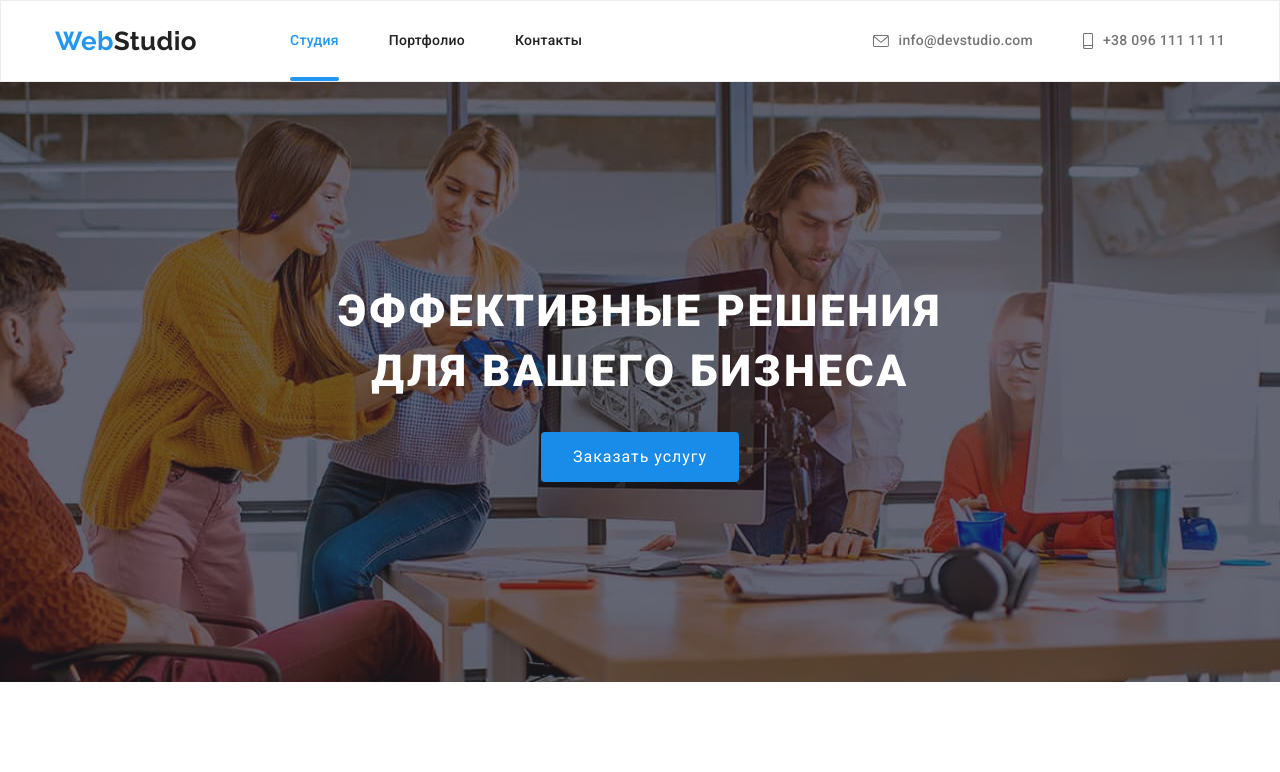
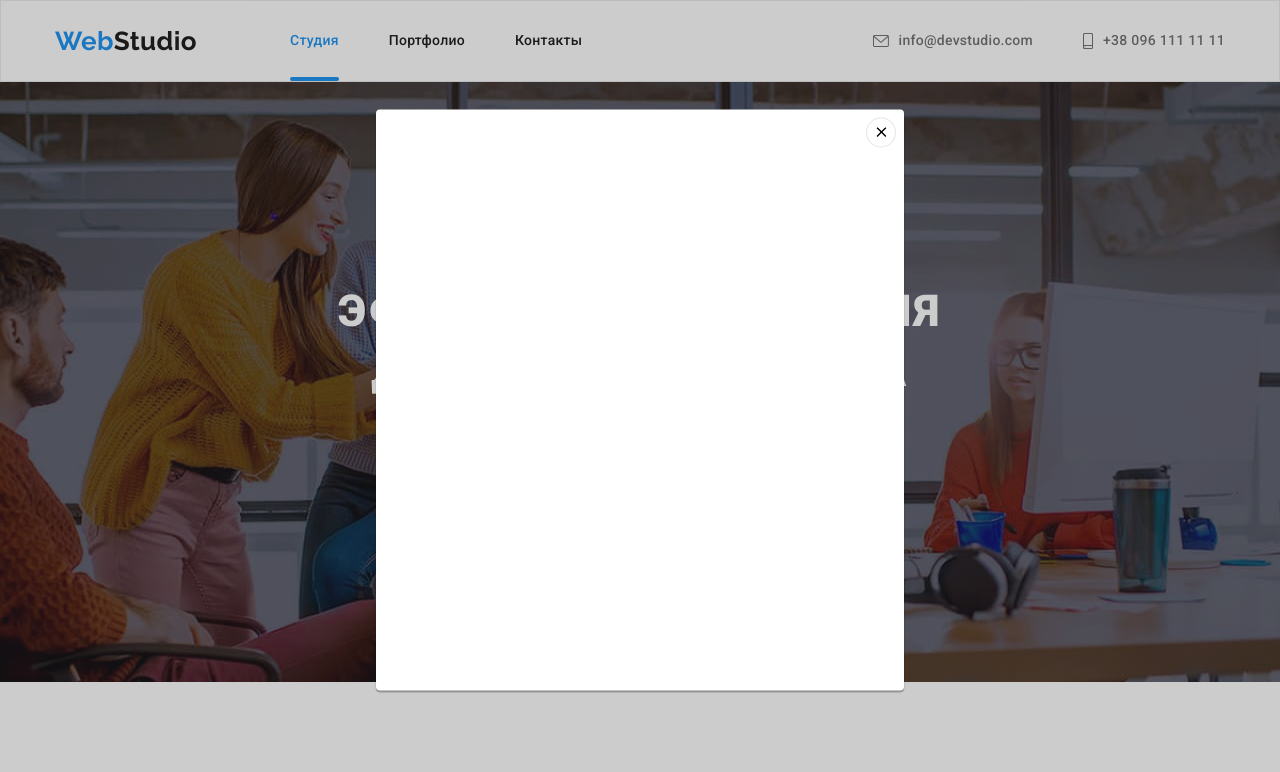
Before and after one commit to Olegstad/goit-markup-hw-05, a plain HTML site: page index.html in a window 1280 px wide. Both pictures are taken after a click on the button "Заказать услугу". Shown: the top 772 px of the page. Drawn offline with nearby package versions, Linux system fonts and the light colour scheme.

Commit message:
Добавляет модальное окно

```diff
--- a/css/styles.css
+++ b/css/styles.css
@@ -266,6 +266,54 @@ h1, h2, h3, h4, p {
 .lead-btn:hover,
 .lead-btn:focus {
     background: #188CE8;
+}
+
+/* Modal window */
+
+.backdrop {
+    position: fixed;
+    top: 0;
+    left: 0;
+    width: 100%;
+    height: 100%;
+    background-color: rgba(0, 0, 0, 0.2);
+    opacity: 1;
+    visibility: visible;
+    pointer-events: initial;
+    transition: opacity var(--anim-fast), visibility var(--anim-fast);
+}
+
+.backdrop.is-hidden {
+    opacity: 0;
+    visibility: hidden;
+    pointer-events: none;
+}
+
+.modal {
+    position: absolute;
+    top: 50%;
+    left: 50%;
+    transform: translate(-50%, -50%);
+    width: 528px;
+    height: 581px;
+    background-color: var(--main-bg-color);
+    box-shadow: 0px 1px 3px rgba(0, 0, 0, 0.12), 0px 1px 1px rgba(0, 0, 0, 0.14), 0px 2px 1px rgba(0, 0, 0, 0.2);
+    border-radius: 4px;
+}
+
+.modal-close-btn {
+    position: absolute;
+    display: flex;
+    justify-content: center;
+    align-items: center;
+    top: 8px;
+    right: 8px;
+    width: 30px;
+    height: 30px;
+    border-radius: 50%;
+    border: 1px solid rgba(0, 0, 0, 0.1);
+    background-color: var(--main-bg-color);
+    cursor: pointer;
 }
 
 /* Advantages section */
--- a/index.html
+++ b/index.html
@@ -17,7 +17,6 @@
     />
     <link rel="stylesheet" href="css/styles.css" />
   </head>
-
   <body>
     <!-- Header -->
     <header class="header">
@@ -64,7 +63,17 @@
       <section class="section lead overlay">
         <div class="container-lead container">
           <h1 class="lead-slogan">Эффективные решения для вашего бизнеса</h1>
-          <button class="lead-btn" type="button">Заказать услугу</button>
+          <button class="lead-btn" type="button" data-modal-open>Заказать услугу</button>
+          <!-- Modal window -->
+          <div class="backdrop is-hidden" data-modal>
+            <div class="modal">
+              <button class="modal-close-btn" type="button" data-modal-close>
+                <svg width="18" height="18">
+                  <use href="./images/icons.svg#icon-close-modal"></use>
+                </svg>
+              </button>
+            </div>
+          </div>
         </div>
       </section>
       <!-- Advantages section -->
@@ -441,5 +450,7 @@
         </div>
       </div>
     </footer>
+
+    <script src="./js/modal.js"></script>
   </body>
 </html>
--- /dev/null
+++ b/js/modal.js
@@ -0,0 +1,14 @@
+(() => {
+  const refs = {
+    openModalBtn: document.querySelector("[data-modal-open]"),
+    closeModalBtn: document.querySelector("[data-modal-close]"),
+    modal: document.querySelector("[data-modal]"),
+  };
+
+  refs.openModalBtn.addEventListener("click", toggleModal);
+  refs.closeModalBtn.addEventListener("click", toggleModal);
+
+  function toggleModal() {
+    refs.modal.classList.toggle("is-hidden");
+  }
+})();
```
